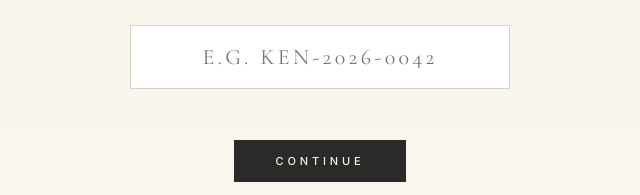
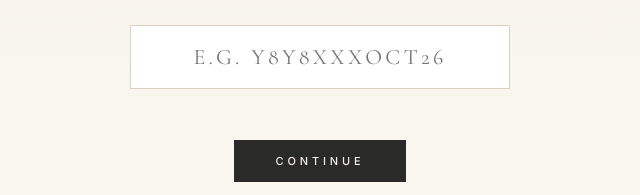
Before and after one commit to NehmanDevelops/Kensington-traveller-profile, a website: page index.html in a window 1280 px wide. Shown: the part 874-1069 px from the top of the page, 320-960 px from the left. Drawn offline with nearby package versions, Linux system fonts and the light colour scheme.

Commit message:
Update Group ID placeholder to Y8Y8XXXOCT26
Co-Authored-By: Claude Opus 4.6 <noreply@anthropic.com>

```diff
--- a/index.html
+++ b/index.html
@@ -821,7 +821,7 @@
           id="groupId"
           name="groupId"
           class="gate-input"
-          placeholder="e.g. KEN-2026-0042"
+          placeholder="e.g. Y8Y8XXXOCT26"
           autocomplete="off"
           required
         />
```
